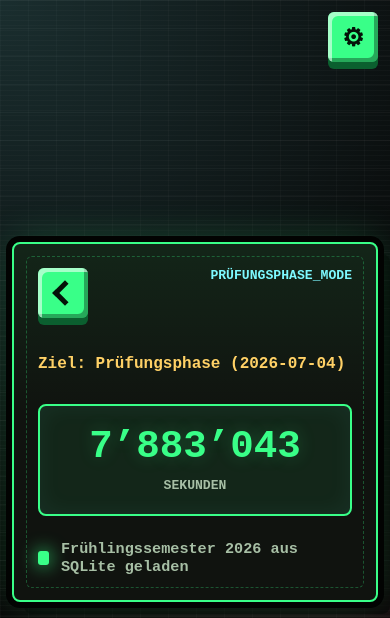
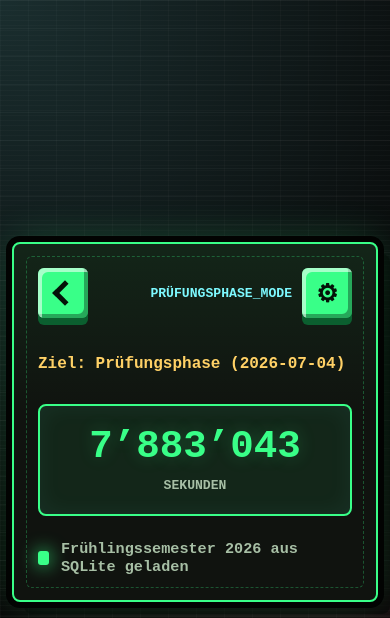
Before and after one commit to enzoferrarese-hslu/HSLU_Countdpwn-, a Flask app: page /countdown/exam in a window 390 px wide. Shown: the top 618 px of the page. Run offline with Flask 3, Linux system fonts and the light colour scheme; data comes from the database, SQL or seed files in the repository.

Commit message:
debug jetzt sollte alles klappen

```diff
--- a/static/script.js
+++ b/static/script.js
@@ -6,24 +6,35 @@ document.addEventListener("DOMContentLoaded", () => {
     const body = document.body;
     const mode = body.dataset.mode;
 
-    initSettings();
-
     if (mode) {
         startCountdown(mode);
     }
+
+    initSettings();
 });
 
 function initSettings() {
-    const savedTheme = localStorage.getItem("countdownTheme") || "green";
+    const savedTheme = getStoredValue("countdownTheme", "green");
     currentUnit = "seconds";
 
     applyTheme(savedTheme);
-    setActiveOption(".color-option", "theme", savedTheme);
     setCountdownUnit(currentUnit);
 
-    document.getElementById("settings-toggle").addEventListener("click", openSettings);
-    document.getElementById("settings-close").addEventListener("click", closeSettings);
-    document.getElementById("coming-soon-close").addEventListener("click", closeComingSoon);
+    const settingsToggle = document.getElementById("settings-toggle");
+    const settingsClose = document.getElementById("settings-close");
+    const comingSoonClose = document.getElementById("coming-soon-close");
+
+    if (settingsToggle) {
+        settingsToggle.addEventListener("click", openSettings);
+    }
+
+    if (settingsClose) {
+        settingsClose.addEventListener("click", closeSettings);
+    }
+
+    if (comingSoonClose) {
+        comingSoonClose.addEventListener("click", closeComingSoon);
+    }
 
     document.querySelectorAll(".campus-option").forEach(button => {
         button.addEventListener("click", () => showComingSoon(button.dataset.campus));
@@ -38,7 +49,7 @@ function initSettings() {
     document.querySelectorAll(".color-option").forEach(button => {
         button.addEventListener("click", () => {
             applyTheme(button.dataset.theme);
-            localStorage.setItem("countdownTheme", button.dataset.theme);
+            setStoredValue("countdownTheme", button.dataset.theme);
         });
     });
 
@@ -52,7 +63,13 @@ function initSettings() {
 
 function startCountdown(mode) {
     fetch(`/api/countdown/${mode}`)
-        .then(response => response.json())
+        .then(response => {
+            if (!response.ok) {
+                throw new Error("Countdown API nicht erreichbar.");
+            }
+
+            return response.json();
+        })
         .then(data => {
             if (data.error) {
                 document.getElementById("target-date").textContent = data.error;
@@ -105,8 +122,16 @@ function startCountdown(mode) {
 
 function updateCountdownDisplay() {
     const display = getDisplayValue(currentSeconds, currentUnit);
-    document.getElementById("countdown").textContent = display.value;
-    document.getElementById("countdown-unit").textContent = display.label;
+    const countdownElement = document.getElementById("countdown");
+    const unitElement = document.getElementById("countdown-unit");
+
+    if (countdownElement) {
+        countdownElement.textContent = display.value;
+    }
+
+    if (unitElement) {
+        unitElement.textContent = display.label;
+    }
 }
 
 function getDisplayValue(seconds, unit) {
@@ -145,23 +170,50 @@ function formatDecimal(value) {
 }
 
 function openSettings() {
-    document.getElementById("settings-panel").hidden = false;
-    document.getElementById("settings-toggle").setAttribute("aria-expanded", "true");
+    const panel = document.getElementById("settings-panel");
+    const toggle = document.getElementById("settings-toggle");
+
+    if (panel) {
+        panel.hidden = false;
+    }
+
+    if (toggle) {
+        toggle.setAttribute("aria-expanded", "true");
+    }
 }
 
 function closeSettings() {
-    document.getElementById("settings-panel").hidden = true;
-    document.getElementById("settings-toggle").setAttribute("aria-expanded", "false");
+    const panel = document.getElementById("settings-panel");
+    const toggle = document.getElementById("settings-toggle");
+
+    if (panel) {
+        panel.hidden = true;
+    }
+
+    if (toggle) {
+        toggle.setAttribute("aria-expanded", "false");
+    }
 }
 
 function showComingSoon(campus) {
-    document.getElementById("coming-soon-text").textContent =
-        `${campus} wird später freigeschaltet. Countdown bleibt unverändert.`;
-    document.getElementById("coming-soon-overlay").hidden = false;
+    const text = document.getElementById("coming-soon-text");
+    const overlay = document.getElementById("coming-soon-overlay");
+
+    if (text) {
+        text.textContent = `${campus} wird später freigeschaltet. Countdown bleibt unverändert.`;
+    }
+
+    if (overlay) {
+        overlay.hidden = false;
+    }
 }
 
 function closeComingSoon() {
-    document.getElementById("coming-soon-overlay").hidden = true;
+    const overlay = document.getElementById("coming-soon-overlay");
+
+    if (overlay) {
+        overlay.hidden = true;
+    }
 }
 
 function setCountdownUnit(unit) {
@@ -181,3 +233,19 @@ function setActiveOption(selector, dataKey, value) {
         button.classList.toggle("active", button.dataset[dataKey] === value);
     });
 }
+
+function getStoredValue(key, fallback) {
+    try {
+        return localStorage.getItem(key) || fallback;
+    } catch (error) {
+        return fallback;
+    }
+}
+
+function setStoredValue(key, value) {
+    try {
+        localStorage.setItem(key, value);
+    } catch (error) {
+        console.warn("Einstellung konnte nicht gespeichert werden.", error);
+    }
+}
--- a/static/style.css
+++ b/static/style.css
@@ -307,6 +307,14 @@ h1 {
     text-align: right;
 }
 
+.top-actions {
+    display: flex;
+    align-items: center;
+    justify-content: flex-end;
+    gap: 14px;
+    min-width: 0;
+}
+
 .back-button {
     width: 58px;
     height: 58px;
@@ -393,13 +401,12 @@ h1 {
 }
 
 .settings-toggle {
-    position: fixed;
-    top: 24px;
-    right: 24px;
-    z-index: 20;
     width: 58px;
     height: 58px;
     font-size: 1.55rem;
+    flex: 0 0 auto;
+    position: relative;
+    z-index: 2;
 }
 
 .settings-panel {
@@ -595,7 +602,8 @@ h1 {
     }
 
     .top-bar {
-        align-items: flex-start;
+        align-items: center;
+        gap: 12px;
     }
 
     .back-button {
@@ -604,10 +612,12 @@ h1 {
     }
 
     .settings-toggle {
-        top: 12px;
-        right: 12px;
         width: 50px;
         height: 50px;
+    }
+
+    .top-actions {
+        gap: 10px;
     }
 
     .settings-panel {
--- a/templates/countdown.html
+++ b/templates/countdown.html
@@ -7,17 +7,18 @@
     <link rel="stylesheet" href="{{ url_for('static', filename='style.css') }}">
 </head>
 <body data-mode="{{ mode }}">
-    <button class="settings-toggle" id="settings-toggle" type="button" aria-label="Einstellungen öffnen" aria-expanded="false">
-        <span aria-hidden="true">&#9881;</span>
-    </button>
-
     <main class="screen countdown-page">
         <section class="terminal-panel terminal-panel-wide" aria-live="polite">
             <div class="top-bar">
                 <a href="{{ url_for('home') }}" class="back-button" aria-label="Zur Startseite">
                     <span class="arrow"></span>
                 </a>
-                <p id="mode-label" class="eyebrow">Lade Countdown...</p>
+                <div class="top-actions">
+                    <p id="mode-label" class="eyebrow">Lade Countdown...</p>
+                    <button class="settings-toggle" id="settings-toggle" type="button" aria-label="Einstellungen öffnen" aria-expanded="false">
+                        <span aria-hidden="true">&#9881;</span>
+                    </button>
+                </div>
             </div>
 
             <p id="target-date" class="target-line">Lade Ziel...</p>
```
